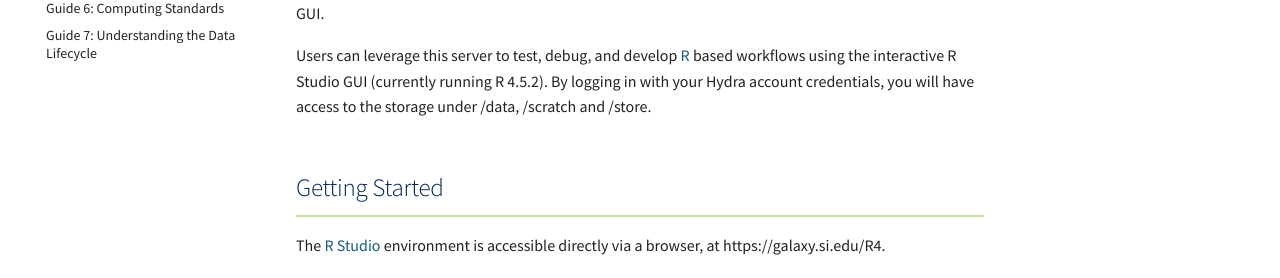
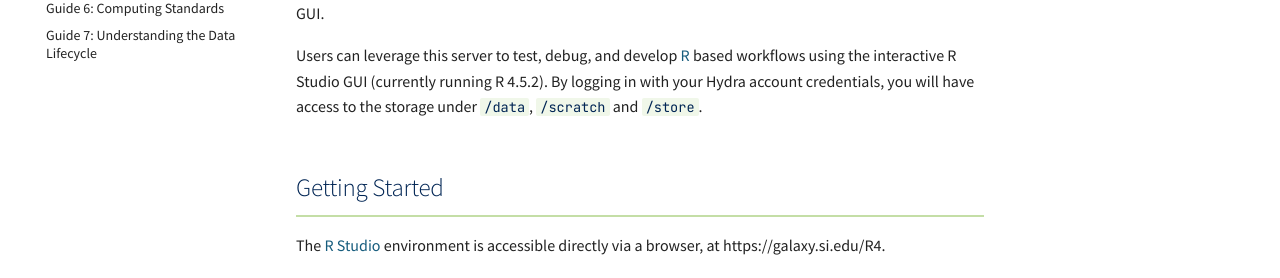
Before and after one commit to Smithsonian/NZCBI-DataComputingDocs, an MkDocs documentation site: the page built from docs/RStudio-Hydra.md, in a window 1280 px wide and 900 px high. Shown: the part 328-606 px from the top of the window. Built offline with MkDocs 1.6.1 and Material for MkDocs 9.7.7, drawn with Linux system fonts in a browser that asks for light colours; comment, search, counter and statistics services are not loaded.

Commit message:
Highlight fields inline text

```diff
--- a/docs/RStudio-Hydra.md
+++ b/docs/RStudio-Hydra.md
@@ -5,7 +5,7 @@
 
 Hydra offers a dedicated [R Studio](https://posit.co/download/rstudio-desktop) Server for interactive running of [R](https://cran.r-project.org/)-based workflows using a familiar GUI.
 
-Users can leverage this server to test, debug, and develop [R](https://cran.r-project.org/) based workflows using the interactive R Studio GUI (currently running R 4.5.2). By logging in with your Hydra account credentials, you will have access to the storage under /data, /scratch and /store.
+Users can leverage this server to test, debug, and develop [R](https://cran.r-project.org/) based workflows using the interactive R Studio GUI (currently running R 4.5.2). By logging in with your Hydra account credentials, you will have access to the storage under `/data`, `/scratch` and `/store`.
 
 ## Getting Started
 
```
Also changed, not shown: assets/images/Files.png (renamed from docs/images/Files.png), assets/images/Galaxy.png (renamed from docs/images/Galaxy.png), assets/images/RStudio.png (renamed from docs/images/RStudio.png), docs/images/Login.png (deleted).
